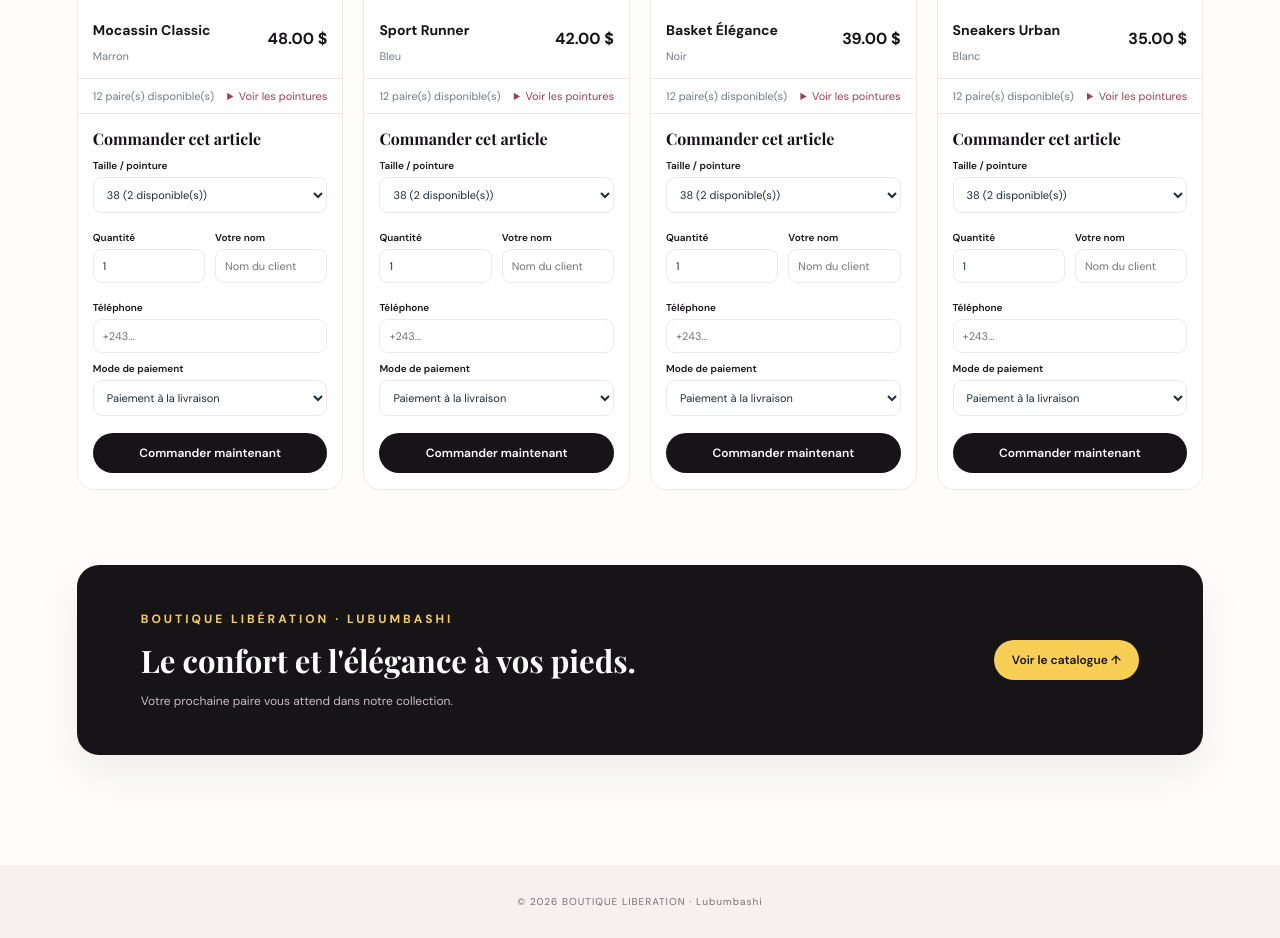
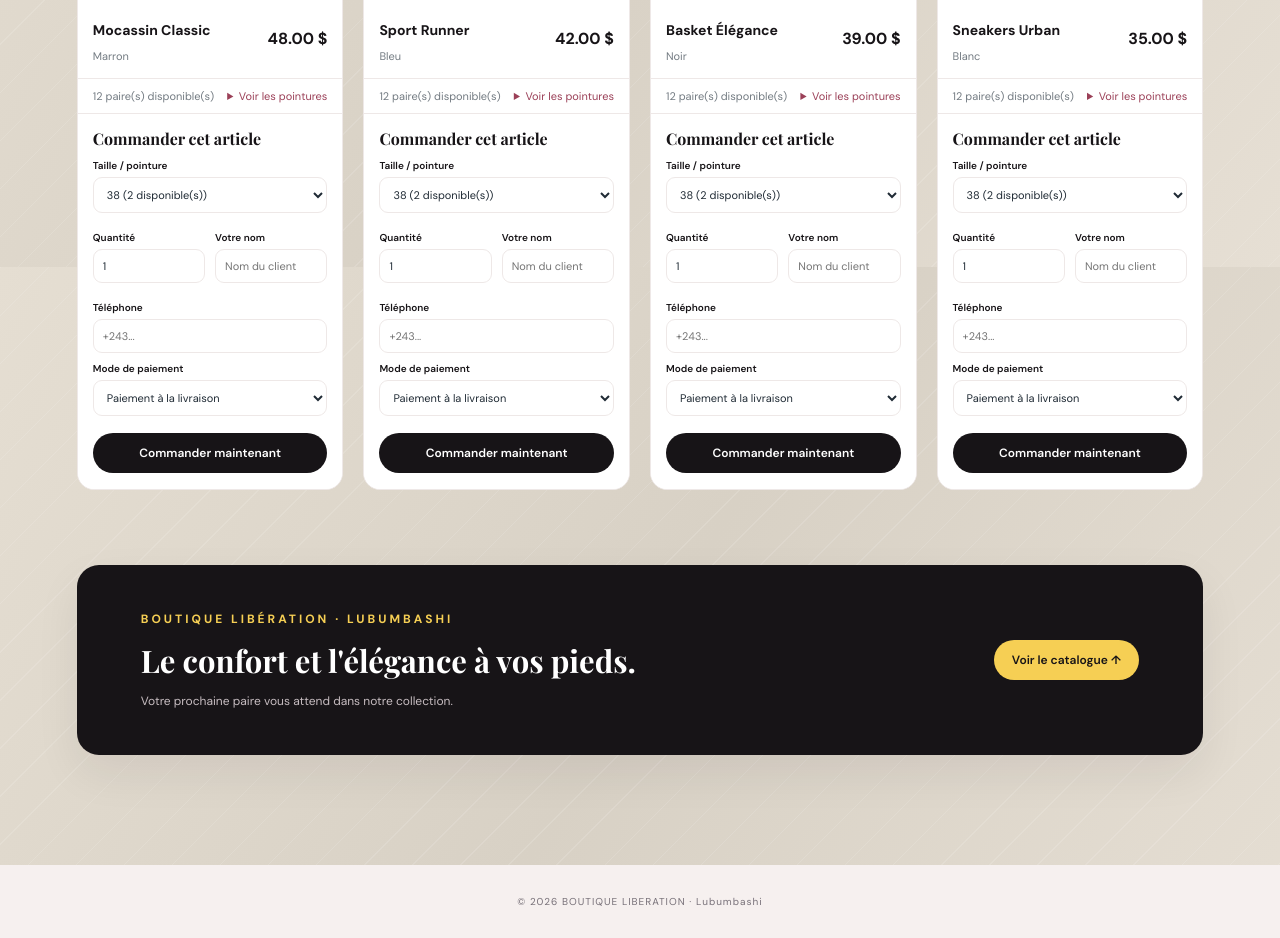
Before and after one commit to davidntk/BOUTIQUE-LIBERATION, a Flask app: page / in a window 1280 px wide. Shown: the part 5333-6271 px from the top of the page. Run offline with Flask 3, Linux system fonts and the light colour scheme; data that the repository does not hold is empty; some web fonts are replaced.

Commit message:
Rendre le fond décoratif plus visible sur toutes les pages

```diff
--- a/static/css/style.css
+++ b/static/css/style.css
@@ -69,3 +69,26 @@ main:after{
 @media(prefers-reduced-motion:reduce){
   body{background-attachment:scroll}
 }
+
+
+/* CORRECTION VISIBLE DU FOND — Boutique Libération */
+html, body {
+  min-height: 100%;
+}
+body {
+  background-color: #ddd6ca !important;
+  background-image:
+    radial-gradient(circle, rgba(173,133,67,.28) 1.6px, transparent 2.2px),
+    radial-gradient(circle, rgba(23,47,70,.17) 1.3px, transparent 2px),
+    repeating-linear-gradient(135deg, rgba(255,255,255,.12) 0 1px, transparent 1px 34px),
+    linear-gradient(120deg, #e5ded2 0%, #d8d1c5 50%, #e6dfd4 100%) !important;
+  background-size: 42px 42px, 58px 58px, 100% 100%, 100% 100% !important;
+  background-position: 0 0, 21px 19px, center, center !important;
+  background-attachment: fixed !important;
+}
+main {
+  background: transparent !important;
+}
+.section {
+  background: transparent !important;
+}
```
